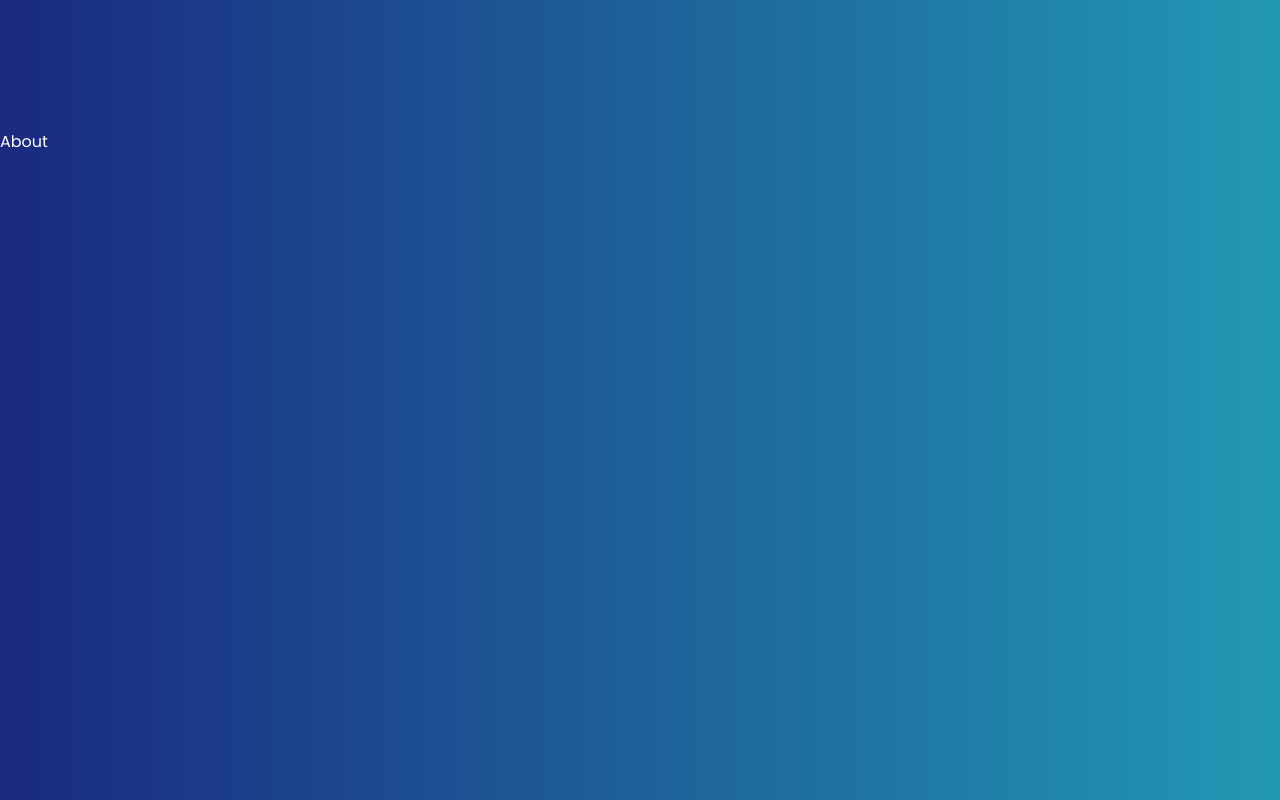
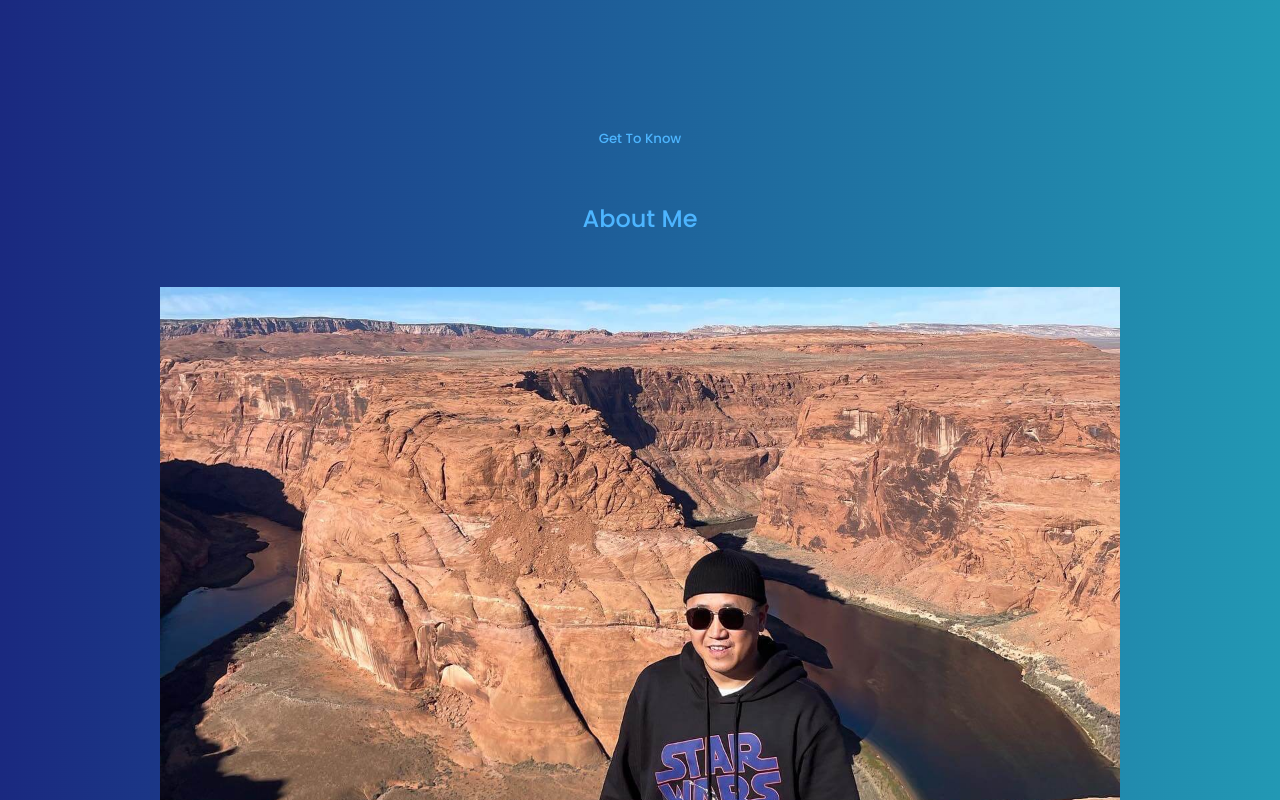
Before and after one commit to yhupaul/react-portfolio-website, a React (Create React App) app: page / in a window 1280 px wide. Shown: the part 800-1600 px from the top of the page. Built offline with nearby package versions, Linux system fonts and the light colour scheme.

Commit message:
styling about

```diff
--- a/src/components/about/About.jsx
+++ b/src/components/about/About.jsx
@@ -1,9 +1,23 @@
 import React from 'react'
 import './about.css'
+import ME from '../../assets/ME.jpeg'
 
 const About = () => {
   return (
-    <section id="about">About</section>
+    <section id="about">
+      <h5>Get To Know</h5>
+      <h2>About Me</h2>
+
+      <div className="container about__container">
+        <div className="about__me">
+          <div className="about__me-image">
+            <img src={ME} alt="About Image" />
+          </div>
+
+        </div>
+
+      </div>
+    </section>
   )
 }
 
```
Also changed, not shown: src/assets/ME.jpeg (added).
